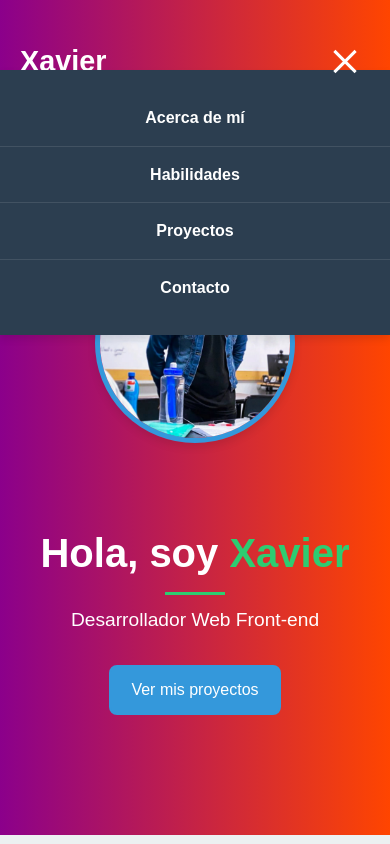
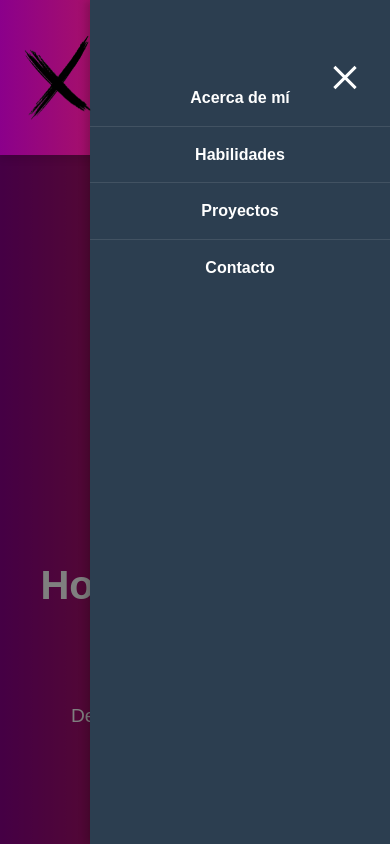
Before and after one commit to Gox-bit/jc-pr-port, a plain HTML site: page index.html in a window 390 px wide. Both pictures are taken after a click on the button "Abrir menú de navegación". Shown: the top 844 px of the page. Drawn offline with nearby package versions, Linux system fonts and the light colour scheme.

Commit message:
Fixed some inconveniences

```diff
--- a/assets/script.js
+++ b/assets/script.js
@@ -2,10 +2,12 @@ document.addEventListener('DOMContentLoaded', () => {
 
     const hamburger = document.querySelector('.hamburger');
     const mainNav = document.querySelector('.main-nav');
+    const body = document.body;
 
     hamburger.addEventListener('click', () => {
         hamburger.classList.toggle('is-active');
         mainNav.classList.toggle('is-active');
+        body.classList.toggle('menu-open');
     });
 
 
@@ -14,9 +16,19 @@ document.addEventListener('DOMContentLoaded', () => {
             if (mainNav.classList.contains('is-active')) {
                 hamburger.classList.remove('is-active');
                 mainNav.classList.remove('is-active');
+                body.classList.remove('menu-open');
             }
         });
     });
+
+    body.addEventListener('click', (event) => {
+        if (body.classList.contains('menu-open') && !mainNav.contains(event.target) && !hamburger.contains(event.target)) {
+            hamburger.classList.remove('is-active');
+            mainNav.classList.remove('is-active');
+            body.classList.remove('menu-open');
+        }
+         });
+});
 
 
     const skillsSection = document.getElementById('skills');
@@ -108,5 +120,3 @@ document.addEventListener('DOMContentLoaded', () => {
             heroContent.innerHTML = originalText;
         }
     });
-
-});
--- a/assets/styles.css
+++ b/assets/styles.css
@@ -20,6 +20,18 @@ html {
     margin: 0;
     padding: 0;
     box-sizing: border-box;
+}
+
+.logo{
+    font-weight: bold;
+    color: #fff;
+    z-index: 1100;
+}
+
+.logo img{
+    max-height:  85px;
+    width: auto;
+    vertical-align: middle;
 }
 
 body {
@@ -60,13 +72,10 @@ header .container {
     display: flex;
     justify-content: space-between;
     align-items: center;
+    position: relative;
+    z-index: 1001;
 }
 
-.logo {
-    font-size: 1.8em;
-    font-weight: bold;
-    color: #fff;
-}
 
 .main-nav ul {
     display: flex;
@@ -416,25 +425,30 @@ footer .container {
 
 @media (max-width: 768px) {
     .main-nav {
-        display: none;
+        display: flex;
         flex-direction: column;
         background-color: var(--dark-gray);
-        position: absolute;
-        top: 70px;
-        left: 0;
-        width: 100%;
-        box-shadow: var(--box-shadow);
+        position: fixed;
+        top: 0;
+        right: -300px;
+        width: 300px;
+        height: 100vh;
+        box-shadow: -4px 0 8px rgba(0, 0, 0, 0.2);
+        justify-content: flex-start;
+        transition: right 0.3s ease-in-out;
+        z-index: 1050;
+        padding-top: 70px;
 
     }
 
     .main-nav.is-active {
-        display: flex;
+        right: 0;
     }
 
     .main-nav ul {
         flex-direction: column;
         width: 100%;
-        padding: 20px 0;
+        padding: 0;
     }
 
     .main-nav ul li {
@@ -447,14 +461,30 @@ footer .container {
         display: block;
         padding: 15px 0;
         border-bottom: 1px solid rgba(255, 255, 255, 0.1);
+        color: #fff;
     }
 
     .main-nav ul li:last-child a {
         border-bottom: none;
     }
 
+
     .hamburger {
         display: block;
+        position: relative;
+        z-index: 1100;
+    }
+
+    body.menu-open::before {
+        content: '';
+        position: fixed;
+        top: 0;
+        left: 0;
+        width: 100%;
+        height: 100%;
+        background: rgba(0, 0, 0, 0.5);
+        z-index: 1000;
+        pointer-events: auto;
     }
 
     .hero .container {
--- a/index.html
+++ b/index.html
@@ -9,7 +9,7 @@
 <body>
     <header>
         <div class="container">
-            <h1 class="logo">Xavier</h1>
+            <h1 class="logo"><img src="assets/p/Logo.png" alt=""></h1>
             <nav class="main-nav">
                 <ul>
                     <li><a href="#about">Acerca de mí</a></li>
@@ -30,7 +30,7 @@
         <section id="hero" class="hero">
             <div class="container">
                 <div class="hero-content">
-                    <h2>Hola, soy <span class="highlight">Xavier</span></h2>
+                    <h2>Hola, soy <span class="highlight">Xavier Avilés</span></h2>
                     <p>Desarrollador Web Front-end</p>
                     <a href="#projects" class="btn btn-primary">Ver mis proyectos</a>
                 </div>
@@ -44,9 +44,8 @@
             <div class="container">
                 <h2>Acerca de mí</h2>
                 <p style="text-align: justify;">
-                    Soy un estudiante de pedagogía en los idiomas extranjeros ya poseyente de habilidades comunicativas en ingles de nivel B2 avaladas por The Michigan Assesment.
-                    Además, estudio programación centrado en el desarrollo web con HTML, CSS, JS, y Node JS mediante el programa
-                    de Jóvenes Creativos de ROFÉ en conjunto con la ESPOL aquí en Ecuador.</p>
+                  Estudiante de Pedagogía en Idiomas extranjeros con un nivel B2 en inglés avalado por The Michigan Assesment. Además, tengo conocimientos sobre desarrollo web (HTML, CSS, JS, Node JS) gracias
+                  al programa de Jóvenes Creativos de ROFÉ en conjunto a ESPOL aquí en mi país, Ecuador</p>
                 <p style="text-align: justify;">Me apasiona crear experiencias web atractivas y funcionales. Siempre estoy buscando aprender a usar nuevas tecnologías y mejorar mis habilidades.</p>
 
             </div>
```
Also changed, not shown: assets/p/Logo.png (added).
